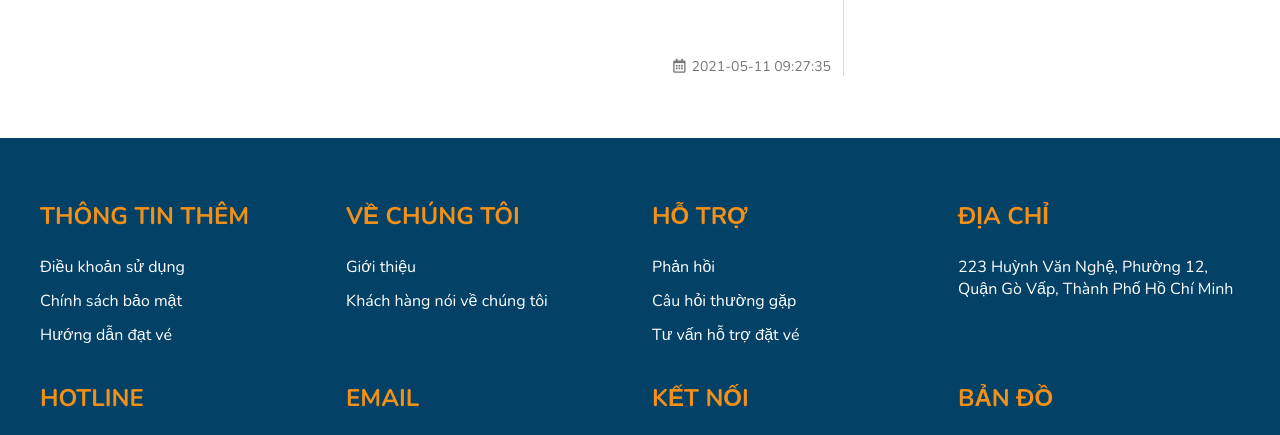
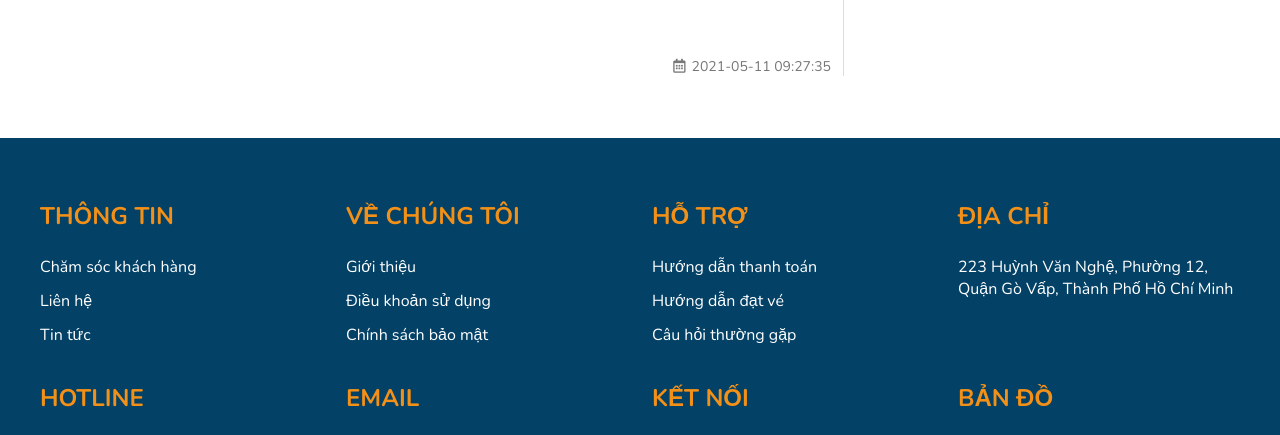
Before and after one commit to hoangloc1307/lhd_flight_ticket, a CodeIgniter app: page /baocao/news/gioi-thieu in a window 1280 px wide. Shown: the part 1072-1507 px from the top of the page. Run offline with CodeIgniter, Linux system fonts and the light colour scheme; data comes from the database, SQL or seed files in the repository; data that the repository does not hold is empty; some libraries are stand-ins or nearby versions.

Commit message:
new edit

```diff
--- a/application/controllers/News.php
+++ b/application/controllers/News.php
@@ -53,6 +53,11 @@
 
         $this->load->view('home/header_footer', $data, FALSE);
     }
+
+    public function Get_Category () {
+        $data_category = $this->News_model->GetNewsCategory();
+        echo json_encode($data_category);
+    }
 }
 
     /* End of file  News.php */
--- a/application/views/home/header_footer.php
+++ b/application/views/home/header_footer.php
@@ -35,6 +35,7 @@
 					<li><a class="menu-link" href="<?= base_url() ?>news">Bài viết</a></li>
 					<li><a class="menu-link" href="<?= base_url('news/cau-hoi-thuong-gap') ?>">Câu hỏi thường
 							gặp</a></li>
+					<li><a class="menu-link" href="<?= base_url('news/lien-he') ?>">Liên hệ</a></li>
 					<li class="user">
 						<span>
 							<i class="fas fa-user"></i>
@@ -142,23 +143,20 @@
 
 					<div class="col l-3 m-6 s-12">
 						<h4 class="footer-title">
-							Thông tin thêm
+							Thông tin
 						</h4>
 						<ul class="footer-list">
+
 							<li class="footer-item">
-								<a href="<?= base_url('news/dieu-khoan-su-dung') ?>"
-									title="Điều khoản sử dụng">Điều
-									khoản sử dụng</a>
+								<a href="<?= base_url('news/cham-soc-khach-hang') ?>"
+									title="Chăm sóc khách hàng">Chăm sóc khách hàng</a>
 							</li>
 							<li class="footer-item">
-								<a href="<?= base_url('news/chinh-sach-bao-mat') ?>"
-									title="Chính sách bảo mật">Chính
-									sách bảo mật</a>
+								<a href="<?= base_url('news/lien-he') ?>" title="Liên hệ">Liên hệ</a>
 							</li>
 							<li class="footer-item">
-								<a href="<?= base_url('news/huong-dan-dat-ve') ?>"
-									title="Hướng dẫn đạt vé">Hướng dẫn
-									đạt vé</a>
+								<a href="<?= base_url('news/') ?>" title="Tin tức">Tin
+									tức</a>
 							</li>
 						</ul>
 					</div>
@@ -172,10 +170,17 @@
 								<a href="<?= base_url('news/gioi-thieu') ?>" title="Giới thiệu">Giới thiệu</a>
 							</li>
 							<li class="footer-item">
-								<a href="<?= base_url('news/') ?>" title="Khách hàng nói về chúng tôi">Khách
-									hàng nói về
-									chúng tôi</a>
+								<a href="<?= base_url('news/dieu-khoan-su-dung') ?>"
+									title="Điều khoản sử dụng">Điều
+									khoản sử dụng</a>
 							</li>
+							<li class="footer-item">
+								<a href="<?= base_url('news/chinh-sach-bao-mat') ?>"
+									title="Chính sách bảo mật">Chính
+									sách bảo mật</a>
+							</li>
+
+
 						</ul>
 					</div>
 
@@ -185,16 +190,18 @@
 						</h4>
 						<ul class="footer-list">
 							<li class="footer-item">
-								<a href="<?= base_url('news/') ?>" title="Phản hồi">Phản hồi</a>
+								<a href="<?= base_url('news/huong-dan-thanh-toan') ?>"
+									title="Hướng dẫn thanh toán">Hướng dẫn thanh toán</a>
+							</li>
+							<li class="footer-item">
+								<a href="<?= base_url('news/huong-dan-dat-ve') ?>"
+									title="Hướng dẫn đạt vé">Hướng dẫn
+									đạt vé</a>
 							</li>
 							<li class="footer-item">
 								<a href="<?= base_url('news/cau-hoi-thuong-gap') ?>"
 									title="Câu hỏi thường gặp">Câu hỏi
 									thường gặp</a>
-							</li>
-							<li class="footer-item">
-								<a href="<?= base_url('news/') ?>" title="Tư vấn hỗ trợ đặt vé">Tư vấn hỗ trợ
-									đặt vé</a>
 							</li>
 						</ul>
 					</div>
@@ -205,8 +212,8 @@
 						</h4>
 						<ul class="footer-list">
 							<li class="footer-item">
-								<a href="#"
-									title="Đường Nguyễn Khuyến, KP5, Phường Trảng Dài, TP. Biên Hòa, Tỉnh Đồng Nai"><?= $websitesetting['Address'] ?></a>
+								<a href="https://goo.gl/maps/5o7rSsjfB5c4NAUMA"
+									title="<?= $websitesetting['Address'] ?>"><?= $websitesetting['Address'] ?></a>
 							</li>
 						</ul>
 					</div>
@@ -215,14 +222,20 @@
 						<h4 class="footer-title">
 							Hotline
 						</h4>
-						<a href="tel:<?= $websitesetting['Phone'] ?>"><?= $websitesetting['Phone'] ?></a>
+						<a href="tel:<?= $websitesetting['Phone'] ?>">
+							<i class="fas fa-phone-alt"></i>
+							<?= $websitesetting['Phone'] ?>
+						</a>
 					</div>
 
 					<div class="col l-3 m-6 s-12">
 						<h4 class="footer-title">
 							Email
 						</h4>
-						<a href="mailto:<?= $websitesetting['Email'] ?>"><?= $websitesetting['Email'] ?></a>
+						<a href="mailto:<?= $websitesetting['Email'] ?>">
+							<i class="fas fa-envelope"></i>
+							<?= $websitesetting['Email'] ?>
+						</a>
 					</div>
 
 					<div class="col l-3 m-6 s-12">
--- a/application/views/home/news_detail.php
+++ b/application/views/home/news_detail.php
@@ -44,3 +44,27 @@
 	</div>
 
 </section>
+
+<script>
+$(document).ready(function() {
+	$(document).scroll(function() {
+		if ($(this).scrollTop() >= $("#news-detail .row").offset().top - $("header").height() &&
+			$(this).scrollTop() <= $("#news-detail .row").offset().top + $("#news-detail .row")
+			.outerHeight() - $(".news-related:last-child").height() - $("header").height()) {
+
+
+			var positiontop = $("#news-detail .row").offset().top;
+			var top = $(this).scrollTop() - positiontop + $("header").height();
+
+
+			$(".news-related:last-child").css({
+				"position": "absolute",
+				"top": `${top}px`,
+				"right": "0"
+			});
+
+
+		}
+	});
+});
+</script>
--- a/assets/styles/home/_news-detail.scss
+++ b/assets/styles/home/_news-detail.scss
@@ -1,5 +1,9 @@
 #news-detail {
 	padding: 50px 0;
+
+	.row {
+		position: relative;
+	}
 
 	.news-detail {
 		border-right: 1px solid $cl-grey;
```
Also changed, not shown: application/views/home/news_category.php (+31 -0 lines), assets/images/news/PhuongThucThanhToan.png (added), assets/images/news/contactus.jpg (added), assets/images/news/supportcustomer.jpg (added), assets/styles/main.css, 1 other file.
